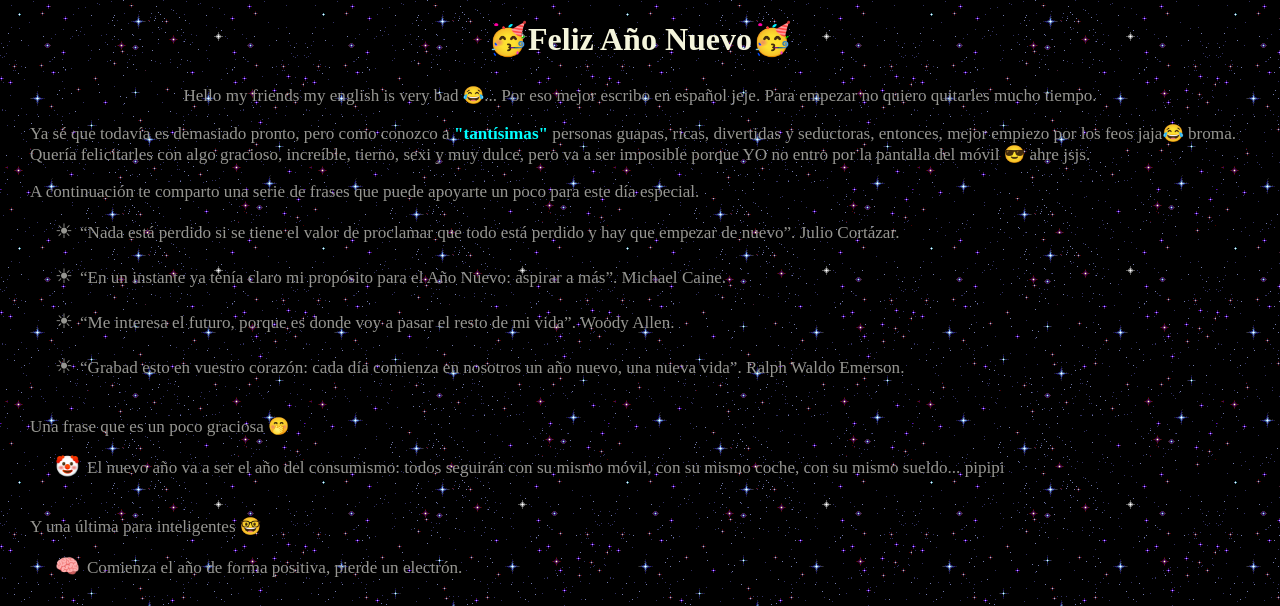
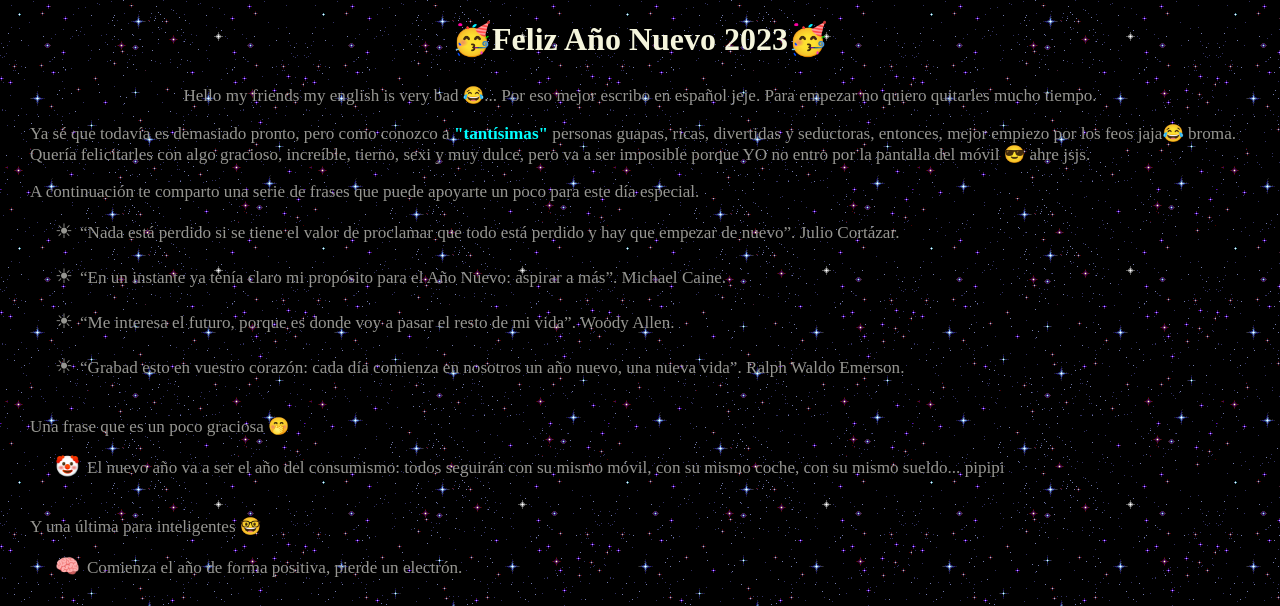
Before and after one commit to German-A/German, a plain HTML site: page index.html in a window 1280 px wide. Shown: the top 606 px of the page. Drawn offline with Linux system fonts and the light colour scheme.

Commit message:
idioma y 2023

```diff
--- a/index.html
+++ b/index.html
@@ -10,7 +10,7 @@
 
 </head>
 <body background="img/fondo.gif">
-    <h1>🥳Feliz Año Nuevo🥳</h1>
+    <h1>🥳Feliz Año Nuevo 2023🥳</h1>
 
     <p align ="center">Hello my friends my english is very bad 😂... Por eso mejor escribo en español jeje.
     Para empezar no quiero quitarles mucho tiempo. </p>
```
